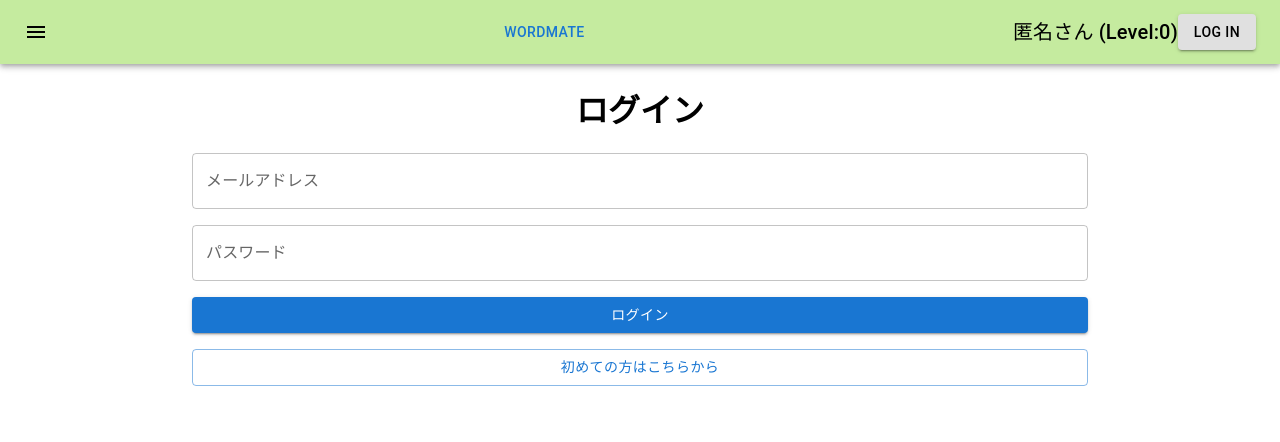
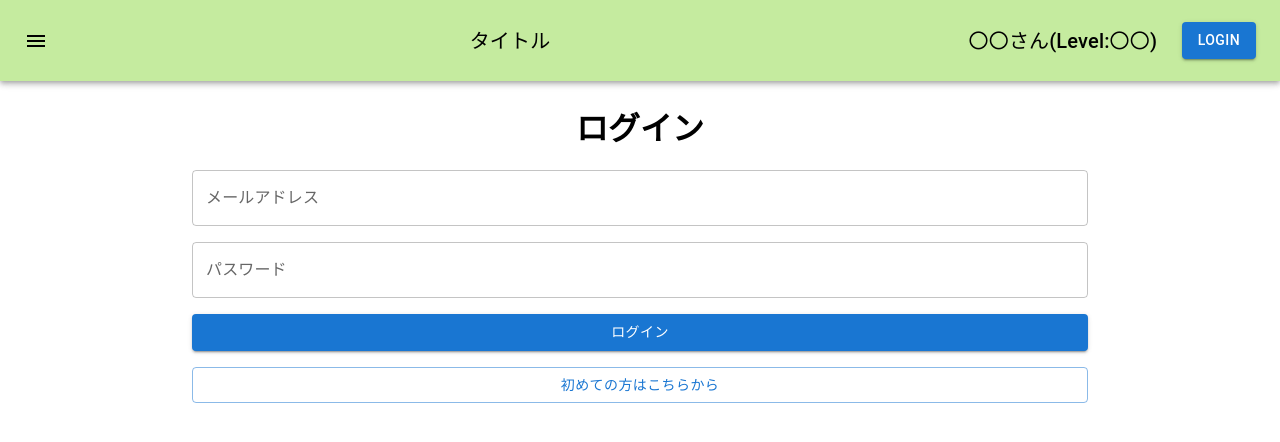
Before and after one commit to O-tips/hackU2023sp, a React (Create React App) app: page /SignIn in a window 1280 px wide. Shown: the top 442 px of the page. Built offline with nearby package versions, Linux system fonts and the light colour scheme.

Commit message:
ヘッダーの体裁を整える

```diff
--- a/src/Header.css
+++ b/src/Header.css
@@ -0,0 +1,7 @@
+.loginbutton{
+    color:white;
+}
+
+.userinfo{
+    padding: 2%;
+}
--- a/src/contents/Header.jsx
+++ b/src/contents/Header.jsx
@@ -25,22 +25,9 @@ import LogoutIcon from '@mui/icons-material/Logout';
 import AccountBoxIcon from '@mui/icons-material/AccountBox';
 import { Link as RouterLink } from "react-router-dom";
 import { BrowserRouter, Routes, Route, useNavigate, useLocation, Link} from "react-router-dom";
-import { UserContextProvider, useUserContext } from "../UserContext.tsx";
-import { useState, useEffect }from 'react';
+import { createTheme } from '@mui/material/styles';
 
 function Header() {
-    const { user, setUser } = useUserContext();
-    const navigate = useNavigate()
-    const [isLogin, SetisLogin] = useState("LOG IN");
-
-    const getUserState = () => {
-        if(user.is_login){
-            SetisLogin("LOG OUT")
-        }
-        else{
-            SetisLogin("LOG IN")
-        }
-    }
 
     const Search = styled('div')(({ theme }) => ({
         position: 'relative',
@@ -134,6 +121,25 @@ function Header() {
         </Box>
         );
 
+
+const theme = createTheme({
+    palette: {
+      primary: {
+        light: '#757ce8',
+        main: '#ffffff',
+        dark: '#002884',
+        contrastText: '#fff',
+      },
+      secondary: {
+        light: '#ff7961',
+        main: '#f44336',
+        dark: '#ba000d',
+        contrastText: '#000',
+      },
+    },
+  });
+
+
     return (
         <AppBar position="static" style={{ color: "#000000", backgroundColor: "#C5EB9F" }}>
             <Toolbar>
@@ -158,21 +164,14 @@ function Header() {
 
                 </React.Fragment>
                 <Typography variant="h6" component="div" sx={{ flexGrow: 1 }} justify-content="c">
-                    <Button
-                    onClick = {() =>{
-                        navigate('/')
-                    }}
-                    >
-                        WordMate
-                    </Button>
+                    タイトル
                 </Typography>
-
+                <div className='userinfo'>
                 <Typography variant="h6" component="div">
-                    {user.name}さん (Level:{user.level})
+                    〇〇さん(Level:〇〇)
                 </Typography>
-                <Button color="inherit" variant="contained" component={Link} to="/SignIn">
-                    {isLogin}
-                </Button>
+                </div>
+                <Button variant="contained" component={Link} to="/SignIn" color='primary'>Login</Button>
 
             </Toolbar>
         </AppBar>
--- a/src/contents/SignIn.jsx
+++ b/src/contents/SignIn.jsx
@@ -9,6 +9,7 @@ import { react } from '@babel/types';
 
 
 function SignIn() {
+  // Undefinedになることを防ぐため、数字なら0、文字列なら空の文字列を初期値として代入
   const [data, setData] = React.useState('');
   const [mail, setMail] = React.useState('');
   const [name, setName] = React.useState('');
```
